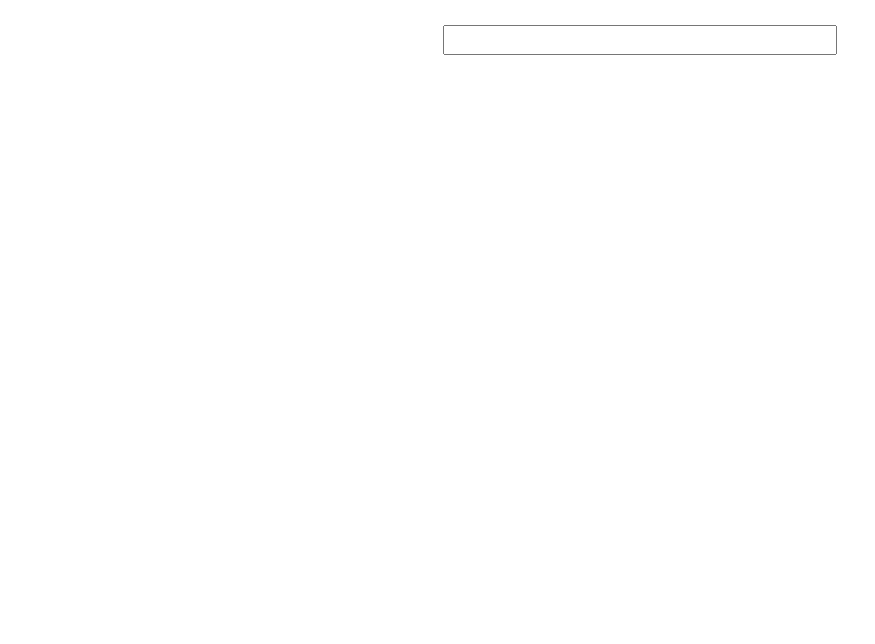
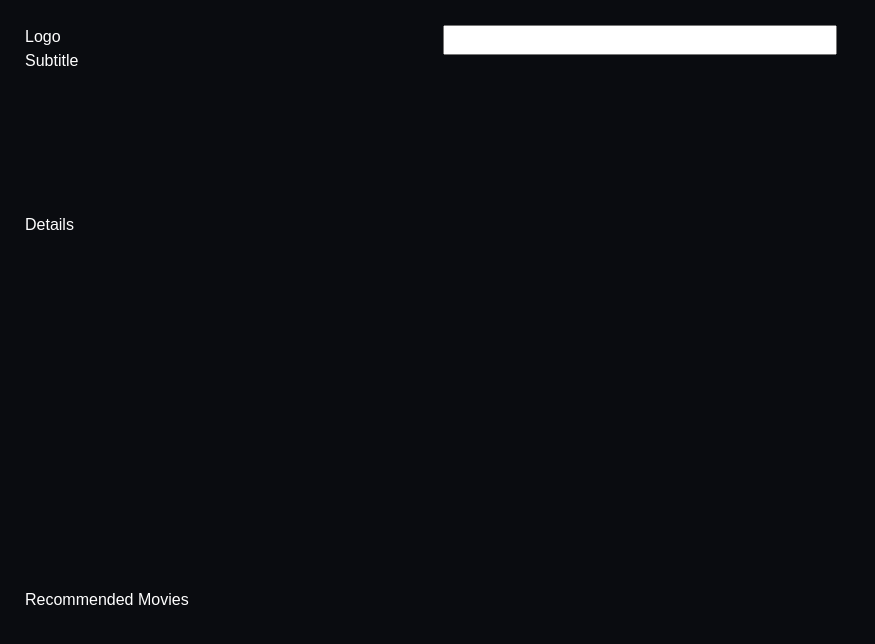
Before and after one commit to CodeCrusader80/React-TMDB, a React (Vite) app: page / in a window 1280 px wide. Shown: the top 644 px of the page, without its empty margins (0-875 px from the left). Built offline with nearby package versions, Linux system fonts and the light colour scheme; no server answers; a web font is replaced by a local one.

Commit message:
Allow to recover an image
Implementation of data recovery in the application, with an image in the background

```diff
--- a/src/API/tv-shows.js
+++ b/src/API/tv-shows.js
@@ -1,10 +1,9 @@
 import axios from "axios";
-const BASE_URL = "https://api.themoviedb.org/3/";
-const API_KEY_PARAM = "?api_key=d48c63199d6b5c860eda4ddf7c97c701";
+import {BASE_URL, API_KEY_PARAM, BACKDROP_BASE_URL} from "../config.js";
+
 export class TVShowAPI {
     static async fetchPopulars() {
     const response = await axios.get(`${BASE_URL}movie/popular${API_KEY_PARAM}`);
-    console.log("***", response.data.results);
     return response.data.results;
     }
 }
--- a/src/App.jsx
+++ b/src/App.jsx
@@ -1,11 +1,27 @@
 import "./global.css"
 import s from "./style.module.css"
 import {TVShowAPI} from "./API/tv-shows.js";
+import {useEffect, useState} from "react";
+import {BACKDROP_BASE_URL} from "./config.js";
 
 TVShowAPI.fetchPopulars()
 export function App() {
+    const [currentMovie, setCurrentMovie] = useState();
+
+    async function fetchPopulars() {
+        const populars = await TVShowAPI.fetchPopulars();
+        if (populars.length > 0) {
+            setCurrentMovie(populars[0]);
+        }
+    }
+    useEffect(() => {
+        fetchPopulars();
+    }, []);
+
+    console.log("***", currentMovie);
+
   return (
-      <div className={s.main_container}>
+      <div className={s.main_container} style={{background: currentMovie ? `linear-gradient(rgba(0,0,0,0.55), rgba(0,0,0,0.55)), url("${BACKDROP_BASE_URL}${currentMovie.backdrop_path}") no-repeat center/ cover` : "#0A0C10"}}>
           <div className={s.header}>
               <div className="row">
                   <div className="col-4">
@@ -17,8 +33,8 @@ export function App() {
                   </div>
               </div>
           </div>
-          <div className={s.tv_show_detail}>Detail</div>
-          <div className={s.recommendations}>Recommendations</div>
+          <div className={s.tv_show_detail}>Details</div>
+          <div className={s.recommendations}>Recommended Movies</div>
       </div>
   );
 }
--- /dev/null
+++ b/src/config.js
@@ -0,0 +1,4 @@
+const BASE_URL = "https://api.themoviedb.org/3/";
+const API_KEY_PARAM = "?api_key=d48c63199d6b5c860eda4ddf7c97c701";
+const BACKDROP_BASE_URL = "https://image.tmdb.org/t/p/original/"
+export {BASE_URL, API_KEY_PARAM, BACKDROP_BASE_URL};
--- a/src/style.module.css
+++ b/src/style.module.css
@@ -3,6 +3,7 @@
     height: 100vh;
     padding: 25px;
     flex-direction: column;
+    background: #0A0C10;
 }
 .header {
     flex: 1;
```
